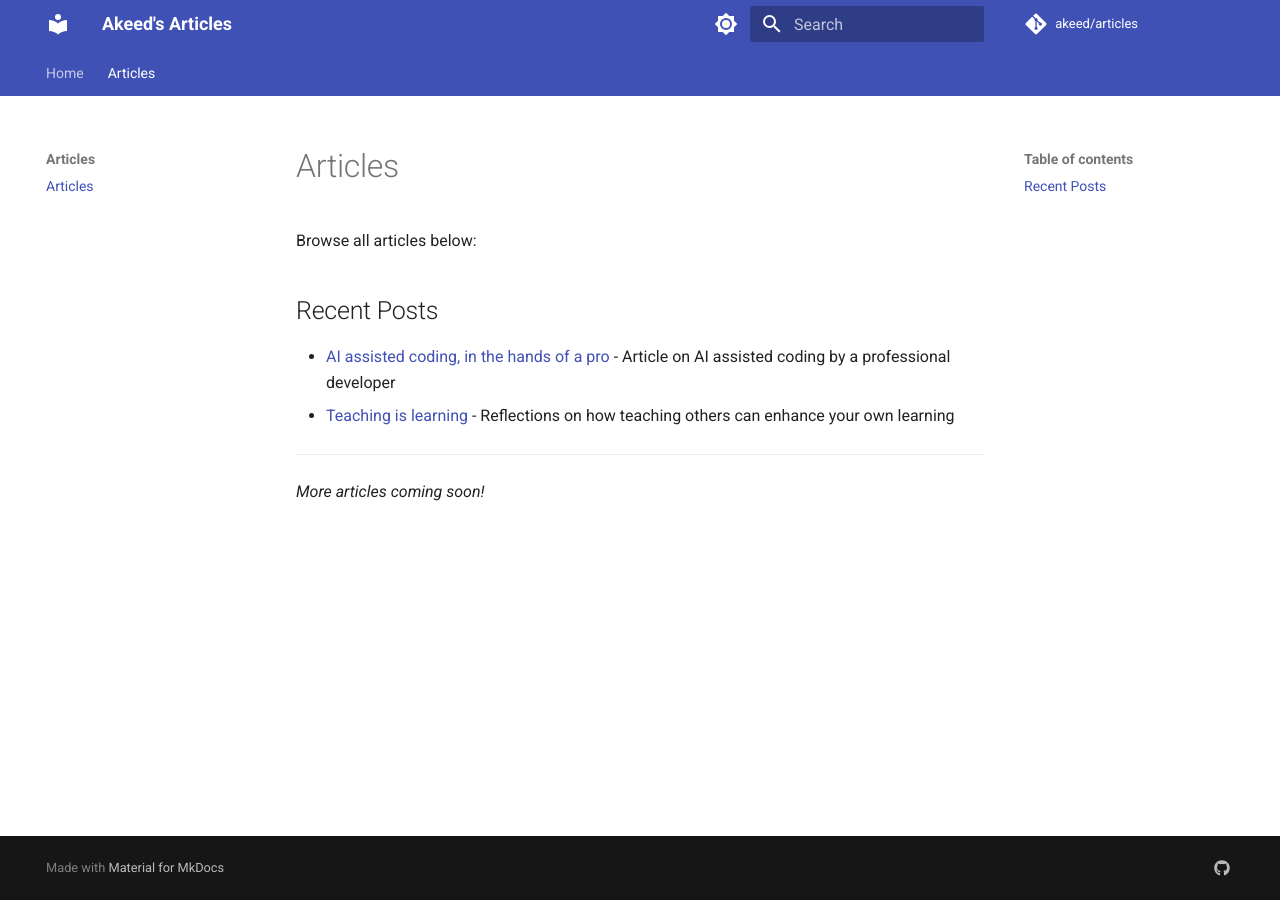
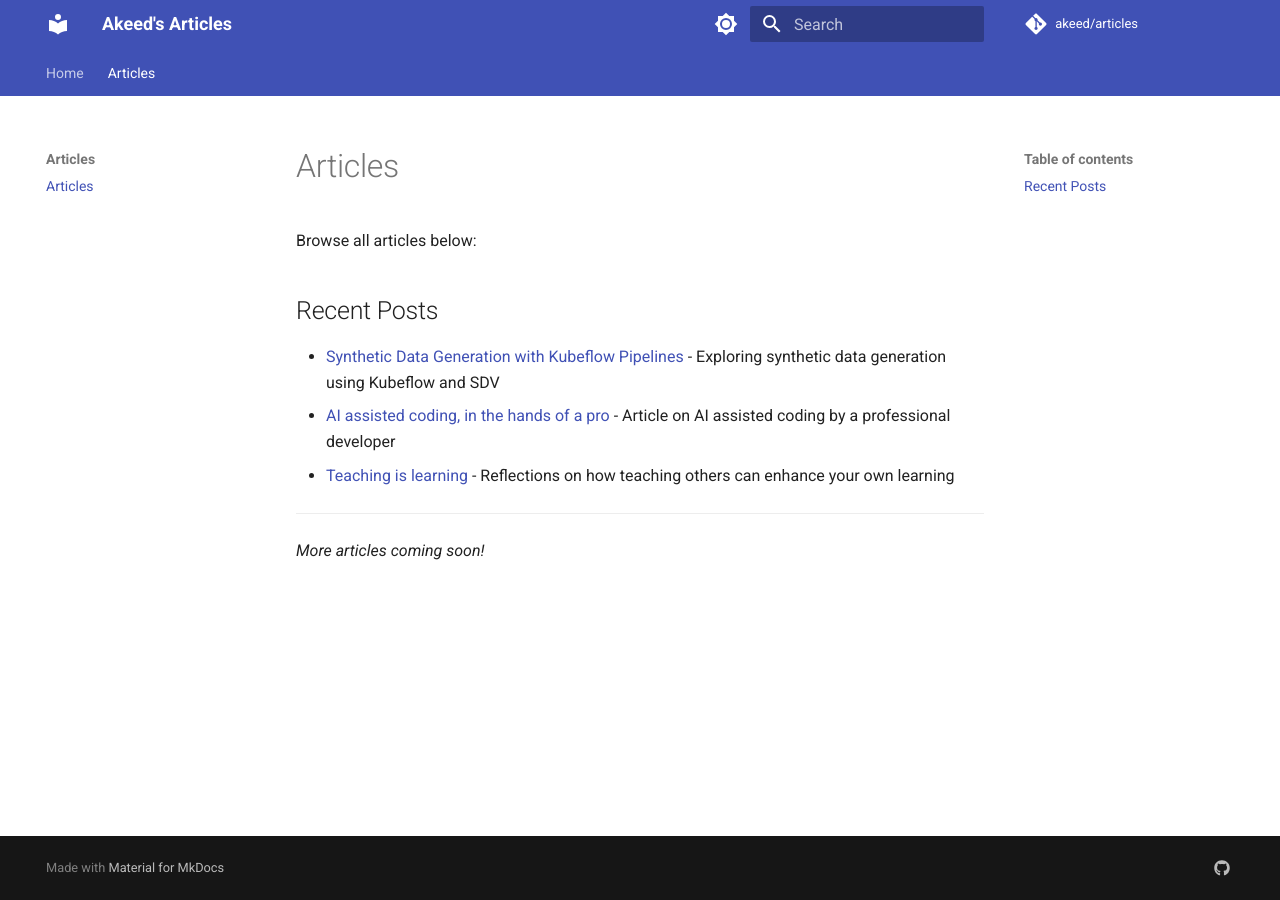
Before and after one commit to akeed/akeed.github.io, an MkDocs documentation site: the page built from docs/articles/index.md, in a window 1280 px wide. Built offline with MkDocs 1.6.1 and Material for MkDocs 9.7.7, drawn with Linux system fonts in a browser that asks for light colours; comment, search, counter and statistics services are not loaded.

Commit message:
fix: added kfp article, and re-org of images

```diff
--- a/docs/articles/index.md
+++ b/docs/articles/index.md
@@ -4,7 +4,8 @@ Browse all articles below:
 
 ## Recent Posts
 
-- [AI assisted coding, in the hands of a pro](AI-assisted-coding_in-the-hands-of-a-pro.md) - Article on AI assisted coding by a professional developer
+- [Synthetic Data Generation with Kubeflow Pipelines](Synthetic-data-using-kfp/Synthetic-data-using-kfp.md) - Exploring synthetic data generation using Kubeflow and SDV
+- [AI assisted coding, in the hands of a pro](AI-assisted-coding_in-the-hands-of-a-pro/AI-assisted-coding_in-the-hands-of-a-pro.md) - Article on AI assisted coding by a professional developer
 - [Teaching is learning](Teaching-is-learning.md) - Reflections on how teaching others can enhance your own learning
 
 ---
```
Also changed, not shown: docs/articles/AI-assisted-coding_in-the-hands-of-a-pro/AI-assisted-coding_in-the-hands-of-a-pro.md (renamed from docs/articles/AI-assisted-coding_in-the-hands-of-a-pro.md, +3 -3 lines), docs/articles/Synthetic-data-using-kfp/Synthetic-data-using-kfp.md (renamed from docs/articles/Synthetic-data-using-kfp.md, +4 -4 lines), docs/articles/AI-assisted-coding_in-the-hands-of-a-pro/images/image.png (renamed from docs/articles/image.png), docs/articles/Synthetic-data-using-kfp/images/image-1.png (renamed from docs/articles/image-1.png), docs/articles/Synthetic-data-using-kfp/images/image-2.png (renamed from docs/articles/image-2.png), docs/articles/Synthetic-data-using-kfp/images/image-3.png (renamed from docs/articles/image-3.png), docs/articles/Synthetic-data-using-kfp/images/image-4.png (renamed from docs/articles/image-4.png).
